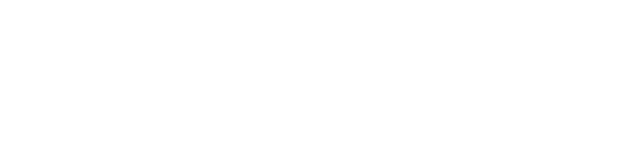
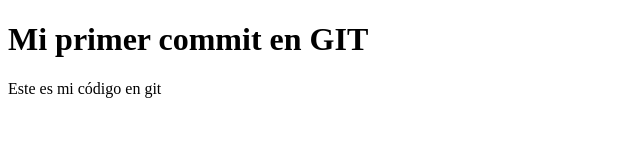
Before and after one commit to prminalaya29/Git-Commit, a plain HTML site: page index.html in a window 1280 px wide. Shown: the whole page, without its empty margins (0-640 px from the left). Drawn offline with Linux system fonts and the light colour scheme.

Commit message:
Mi tercer commit

```diff
--- a/index.html
+++ b/index.html
@@ -5,7 +5,8 @@
 	<title></title>
     </head>
     <body>
-
+      <h1>Mi primer commit en GIT</h1>
+      <p>Este es mi código en git</p>
     </body>
 
 </html>
```
